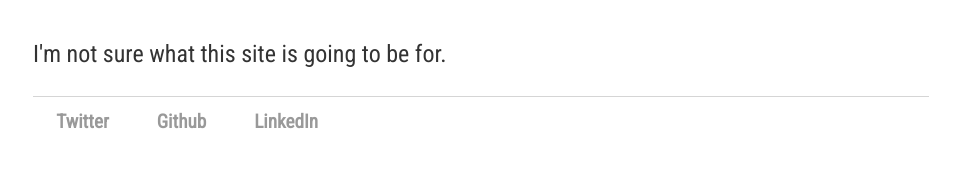
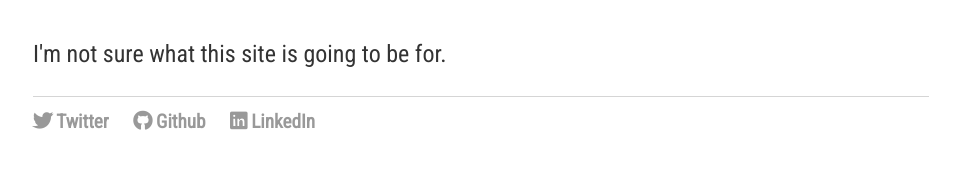
Before and after one commit to czolish/czolish.github.io, a Jekyll site: the page built from index.html, in a window 1280 px wide. Shown: the part 174-343 px from the top of the page, without its empty margins (159-1119 px from the left). Built offline with Jekyll 4.4.1, drawn with Linux system fonts in a browser that asks for light colours; nearby versions of some CDN libraries; some web fonts are replaced; comment, search, counter and statistics services are not loaded.

Commit message:
Update default.html
Font Awesome STILL not working... Adding faB to see if that will work.

```diff
--- a/_layouts/default.html
+++ b/_layouts/default.html
@@ -39,7 +39,7 @@
 	        	  {% if site.twitter_username %}
   			    <li>
 			      <a href="https://twitter.com/{{ site.twitter_username }}">
-      				<i class="fas fa-twitter"></i> Twitter
+      				<i class="fab fa-twitter"></i> Twitter
     			      </a>
                             </li>
                           {% endif %}
@@ -47,7 +47,7 @@
 			  {% if site.github_username %}
   			    <li>
 			      <a href="https://github.com/{{ site.github_username }}">
-      				<i class="fas fa-github"></i> Github
+      				<i class="fab fa-github"></i> Github
     			      </a>
                             </li>
                           {% endif %}
@@ -55,7 +55,7 @@
 			  {% if site.linkedin_username %}
   			    <li>
 			      <a href="https://linkedin.com/{{ site.linkedin_username }}">
-      				<i class="fas fa-linkedin"></i> LinkedIn
+      				<i class="fab fa-linkedin"></i> LinkedIn
     			      </a>
                             </li>
                           {% endif %}
```
